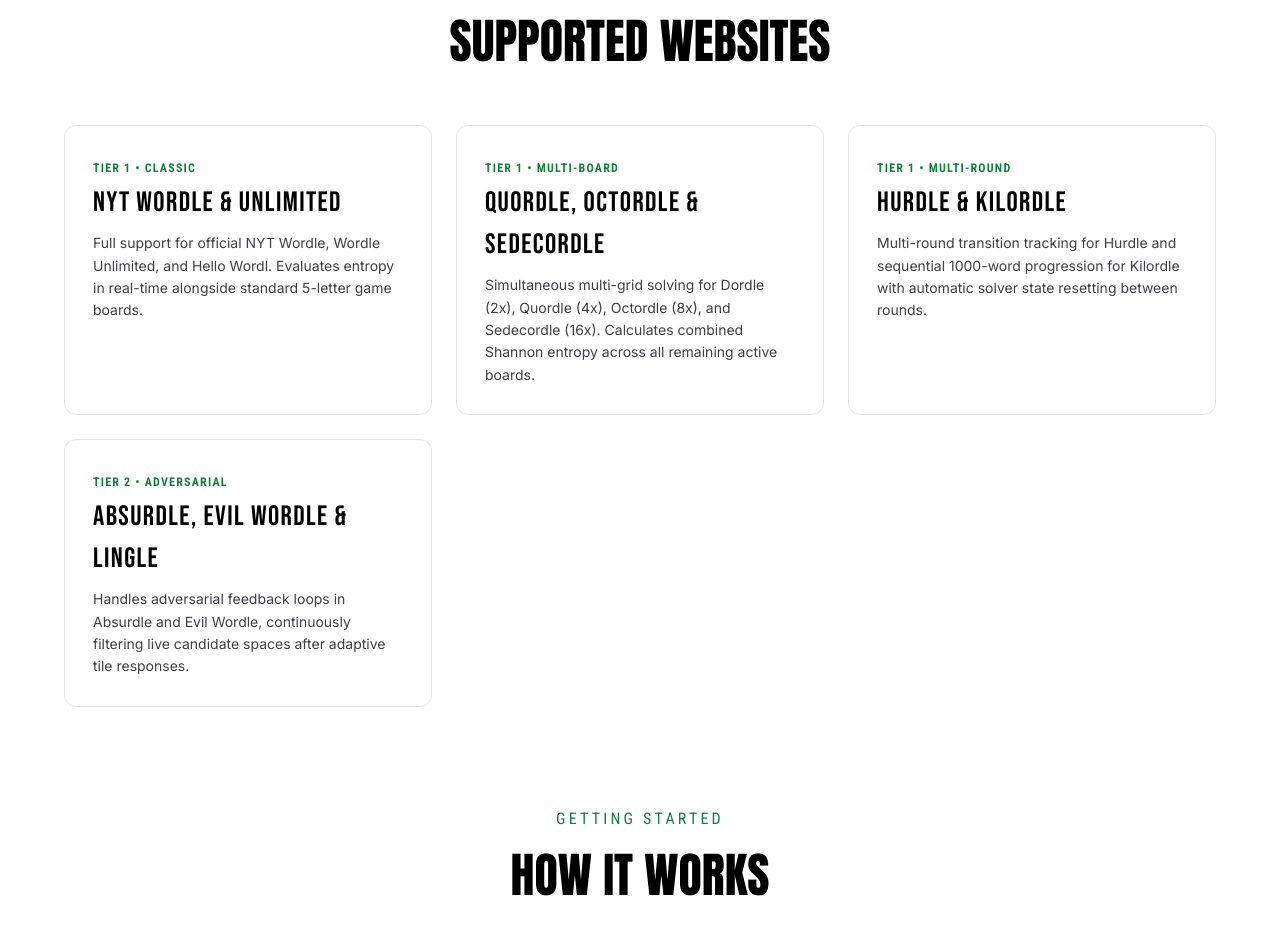
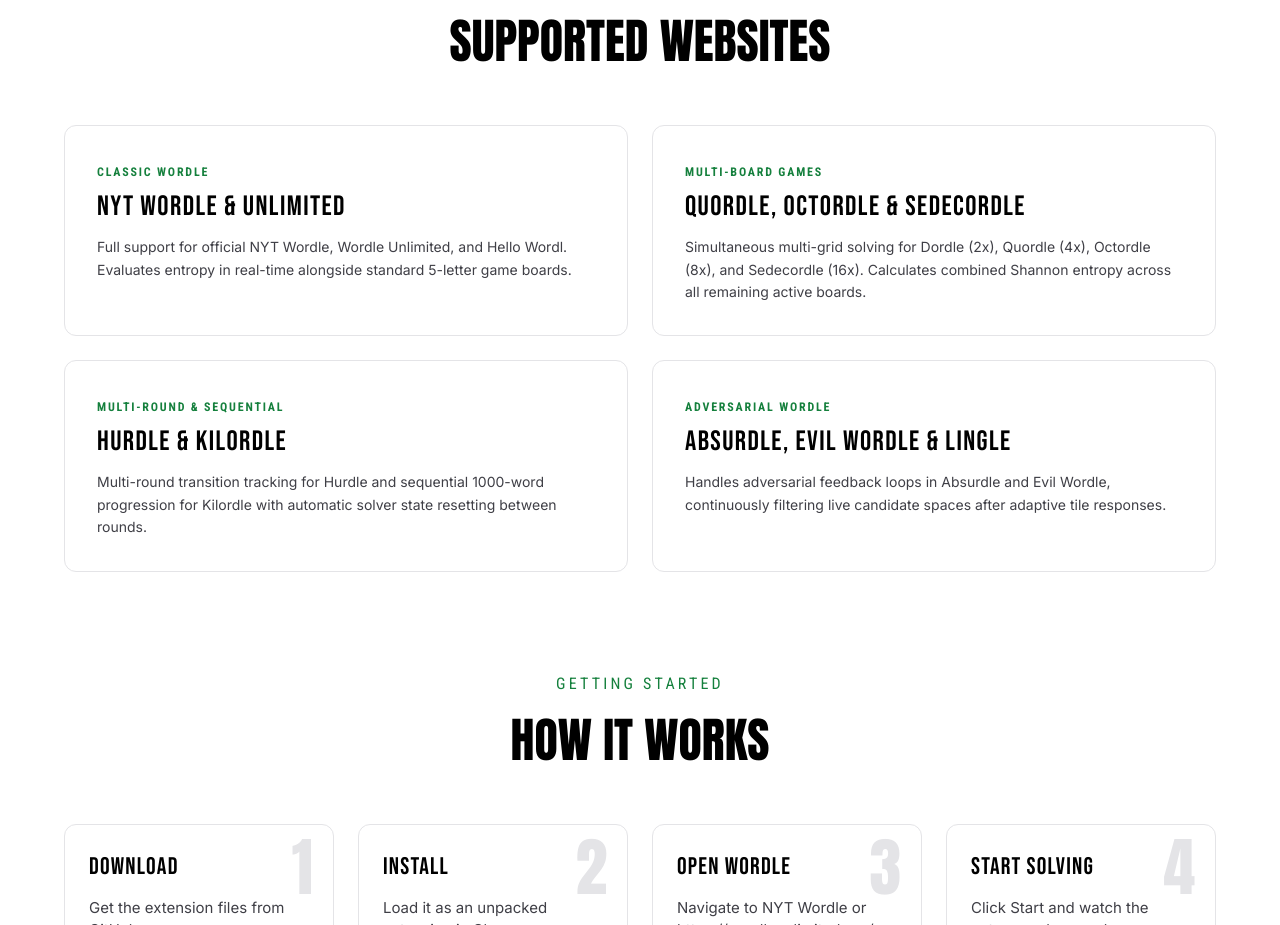
Before and after one commit to naitaj/wordle, a React (Vite) app: page / in a window 1280 px wide. Shown: the part 2280-3205 px from the top of the page. Built offline with nearby package versions, Linux system fonts and the light colour scheme.

Commit message:
Update Supported Websites grid layout to 2x2 and remove Tier 1/2 labels

```diff
--- a/src/pages/HomePage.tsx
+++ b/src/pages/HomePage.tsx
@@ -210,12 +210,12 @@
             </h2>
           </div>
 
-          <div style={{ display: 'grid', gridTemplateColumns: 'repeat(auto-fit, minmax(280px, 1fr))', gap: '24px' }}>
+          <div style={{ display: 'grid', gridTemplateColumns: 'repeat(auto-fit, minmax(420px, 1fr))', gap: '24px' }}>
             <motion.div variants={itemVariants} style={{
-              backgroundColor: 'var(--bg-card)', border: '1px solid var(--border-primary)', borderRadius: '12px', padding: '28px',
+              backgroundColor: 'var(--bg-card)', border: '1px solid var(--border-primary)', borderRadius: '12px', padding: '32px',
               textAlign: 'left'
             }}>
-              <span style={{ fontSize: '12px', fontFamily: '"Roboto Condensed", sans-serif', color: 'var(--accent-green)', fontWeight: 700, letterSpacing: '0.1em' }}>TIER 1 • CLASSIC</span>
+              <span style={{ fontSize: '12px', fontFamily: '"Roboto Condensed", sans-serif', color: 'var(--accent-green)', fontWeight: 700, letterSpacing: '0.15em' }}>CLASSIC WORDLE</span>
               <h3 style={{ fontFamily: '"Bebas Neue", sans-serif', fontSize: '28px', margin: '4px 0 8px 0', letterSpacing: '0.05em' }}>NYT WORDLE & UNLIMITED</h3>
               <p style={{ fontFamily: '"Inter", sans-serif', color: 'var(--text-secondary)', margin: '0', fontSize: '14px', lineHeight: '1.6' }}>
                 Full support for official NYT Wordle, Wordle Unlimited, and Hello Wordl. Evaluates entropy in real-time alongside standard 5-letter game boards.
@@ -223,10 +223,10 @@
             </motion.div>
 
             <motion.div variants={itemVariants} style={{
-              backgroundColor: 'var(--bg-card)', border: '1px solid var(--border-primary)', borderRadius: '12px', padding: '28px',
+              backgroundColor: 'var(--bg-card)', border: '1px solid var(--border-primary)', borderRadius: '12px', padding: '32px',
               textAlign: 'left'
             }}>
-              <span style={{ fontSize: '12px', fontFamily: '"Roboto Condensed", sans-serif', color: 'var(--accent-green)', fontWeight: 700, letterSpacing: '0.1em' }}>TIER 1 • MULTI-BOARD</span>
+              <span style={{ fontSize: '12px', fontFamily: '"Roboto Condensed", sans-serif', color: 'var(--accent-green)', fontWeight: 700, letterSpacing: '0.15em' }}>MULTI-BOARD GAMES</span>
               <h3 style={{ fontFamily: '"Bebas Neue", sans-serif', fontSize: '28px', margin: '4px 0 8px 0', letterSpacing: '0.05em' }}>QUORDLE, OCTORDLE & SEDECORDLE</h3>
               <p style={{ fontFamily: '"Inter", sans-serif', color: 'var(--text-secondary)', margin: '0', fontSize: '14px', lineHeight: '1.6' }}>
                 Simultaneous multi-grid solving for Dordle (2x), Quordle (4x), Octordle (8x), and Sedecordle (16x). Calculates combined Shannon entropy across all remaining active boards.
@@ -234,10 +234,10 @@
             </motion.div>
 
             <motion.div variants={itemVariants} style={{
-              backgroundColor: 'var(--bg-card)', border: '1px solid var(--border-primary)', borderRadius: '12px', padding: '28px',
+              backgroundColor: 'var(--bg-card)', border: '1px solid var(--border-primary)', borderRadius: '12px', padding: '32px',
               textAlign: 'left'
             }}>
-              <span style={{ fontSize: '12px', fontFamily: '"Roboto Condensed", sans-serif', color: 'var(--accent-green)', fontWeight: 700, letterSpacing: '0.1em' }}>TIER 1 • MULTI-ROUND</span>
+              <span style={{ fontSize: '12px', fontFamily: '"Roboto Condensed", sans-serif', color: 'var(--accent-green)', fontWeight: 700, letterSpacing: '0.15em' }}>MULTI-ROUND & SEQUENTIAL</span>
               <h3 style={{ fontFamily: '"Bebas Neue", sans-serif', fontSize: '28px', margin: '4px 0 8px 0', letterSpacing: '0.05em' }}>HURDLE & KILORDLE</h3>
               <p style={{ fontFamily: '"Inter", sans-serif', color: 'var(--text-secondary)', margin: '0', fontSize: '14px', lineHeight: '1.6' }}>
                 Multi-round transition tracking for Hurdle and sequential 1000-word progression for Kilordle with automatic solver state resetting between rounds.
@@ -245,10 +245,10 @@
             </motion.div>
 
             <motion.div variants={itemVariants} style={{
-              backgroundColor: 'var(--bg-card)', border: '1px solid var(--border-primary)', borderRadius: '12px', padding: '28px',
+              backgroundColor: 'var(--bg-card)', border: '1px solid var(--border-primary)', borderRadius: '12px', padding: '32px',
               textAlign: 'left'
             }}>
-              <span style={{ fontSize: '12px', fontFamily: '"Roboto Condensed", sans-serif', color: 'var(--accent-green)', fontWeight: 700, letterSpacing: '0.1em' }}>TIER 2 • ADVERSARIAL</span>
+              <span style={{ fontSize: '12px', fontFamily: '"Roboto Condensed", sans-serif', color: 'var(--accent-green)', fontWeight: 700, letterSpacing: '0.15em' }}>ADVERSARIAL WORDLE</span>
               <h3 style={{ fontFamily: '"Bebas Neue", sans-serif', fontSize: '28px', margin: '4px 0 8px 0', letterSpacing: '0.05em' }}>ABSURDLE, EVIL WORDLE & LINGLE</h3>
               <p style={{ fontFamily: '"Inter", sans-serif', color: 'var(--text-secondary)', margin: '0', fontSize: '14px', lineHeight: '1.6' }}>
                 Handles adversarial feedback loops in Absurdle and Evil Wordle, continuously filtering live candidate spaces after adaptive tile responses.
```
